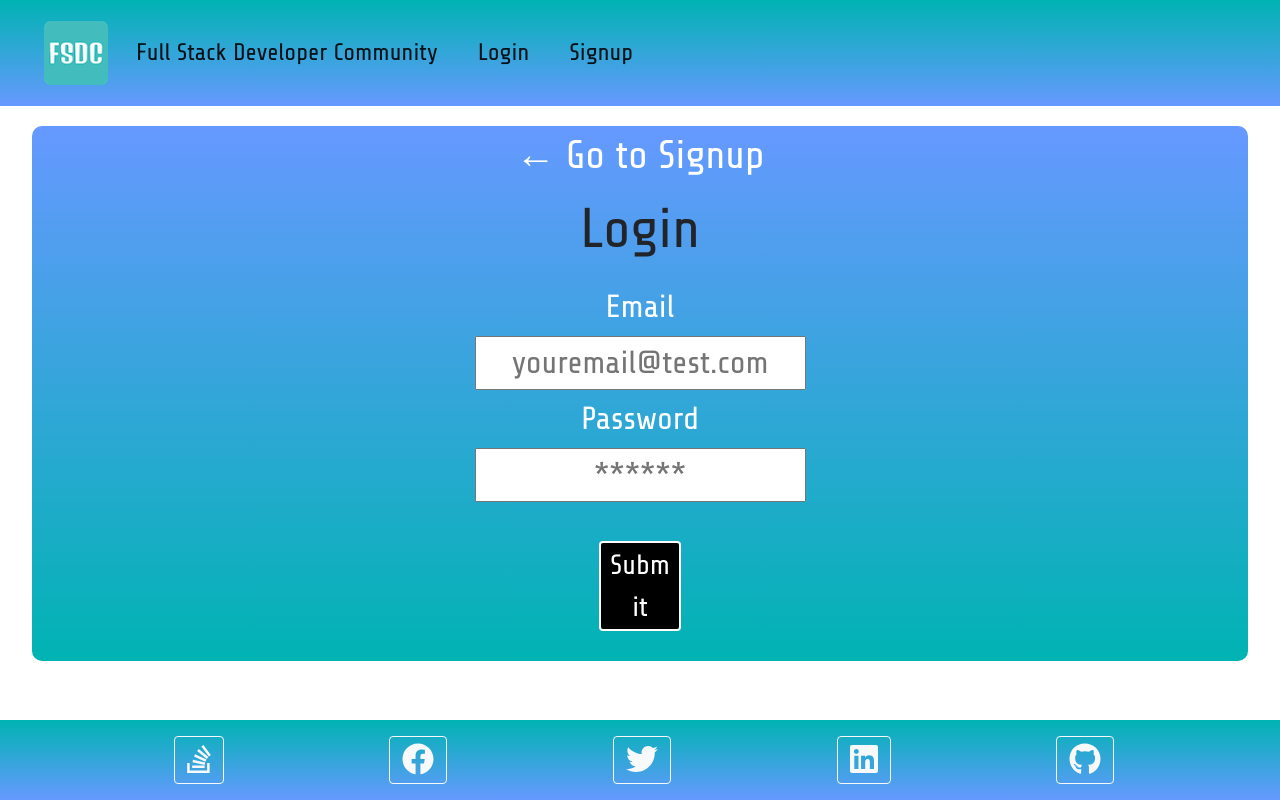
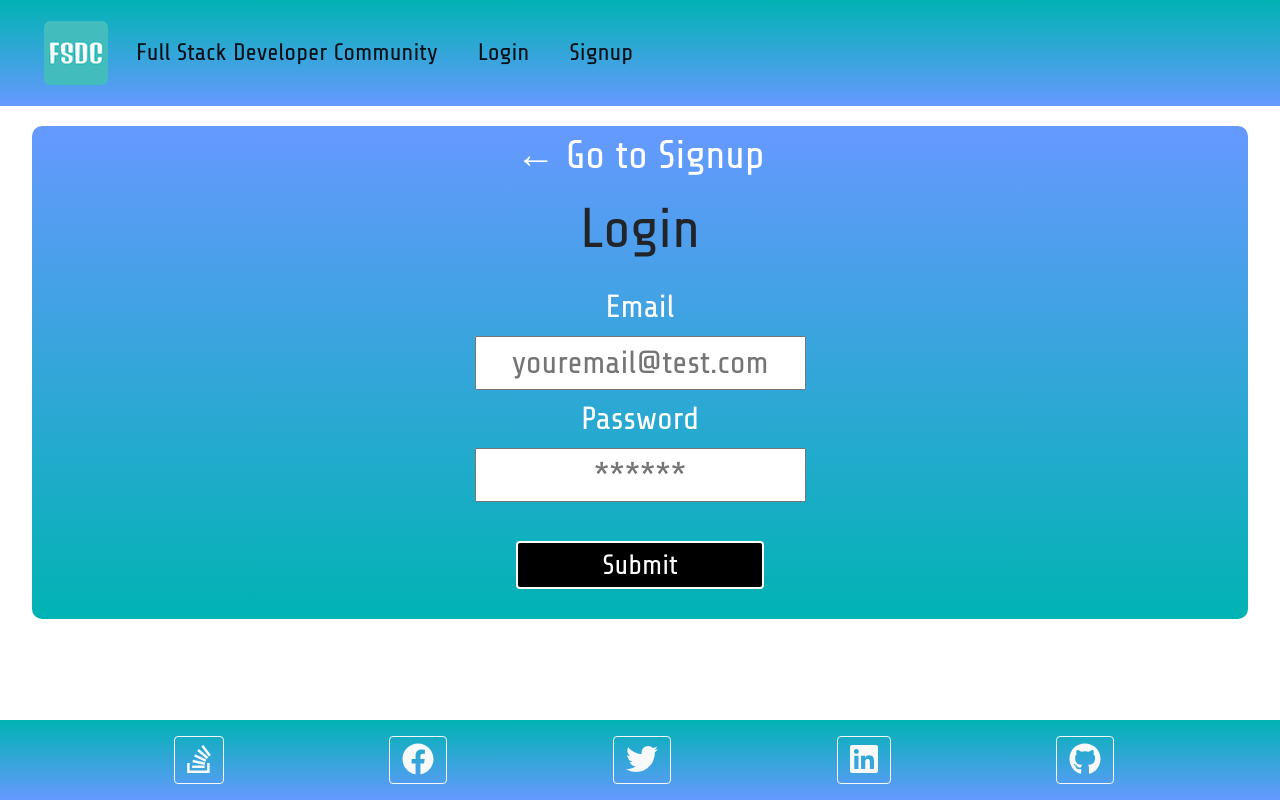
Before and after one commit to gunjanb/Full-Stack-Developer-Community, a React (Create React App) app in the folder client/: page /login in a window 1280 px wide. Built offline with nearby package versions, Linux system fonts and the light colour scheme.

Commit message:
updated Submit button

```diff
--- a/client/src/pages/Login/Login.css
+++ b/client/src/pages/Login/Login.css
@@ -42,7 +42,7 @@
   margin: 10px;
   border: 2px solid white;
   background-color: black;
-  width: 25%;
+  width: 75%;
 }
 
 @media screen and (max-width: 780px) {
```
